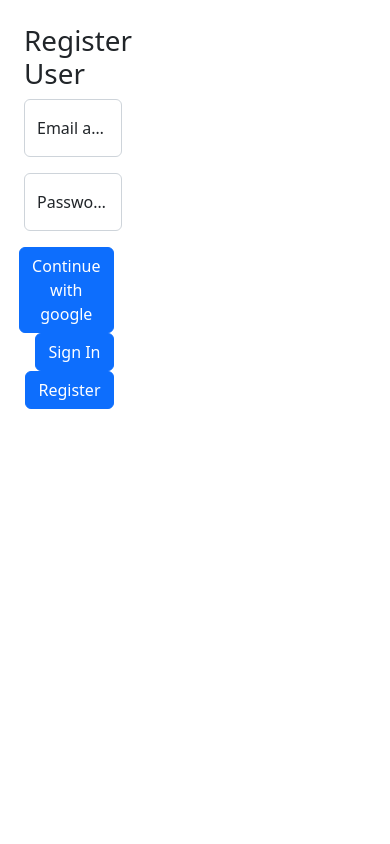
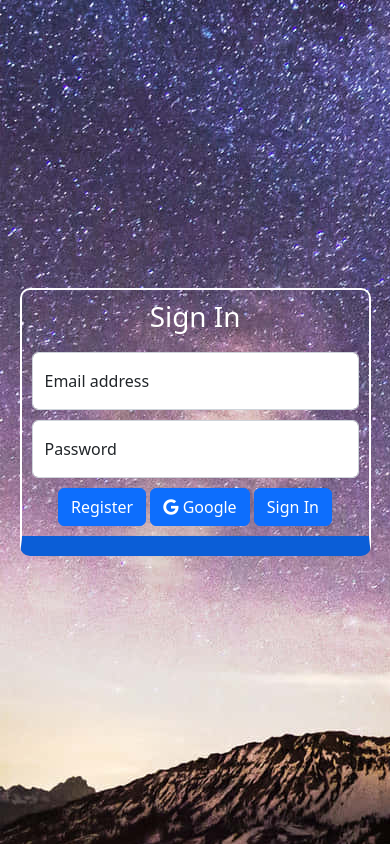
Before and after one commit to bilal-akmal-2004/login-SignIn-with-firebase, a plain HTML site: page signIn/sigIn.html in a window 390 px wide. Drawn offline with nearby package versions, Linux system fonts and the light colour scheme.

Commit message:
Signout function addded and css/responsiveness, and some more issues fixed.

```diff
--- /dev/null
+++ b/home/homeStyle.css
@@ -0,0 +1,34 @@
+body{
+    margin: 0px;
+    padding: 0px;
+    display: flex;
+      align-items: center;
+      justify-content: center;
+      height: 100vh;
+      gap: 20px;
+      text-align: center;
+      background-image: url(../pics/cover3.jpg);
+}
+#mainDiv{
+    border: 2px solid rgb(255, 255, 255);
+    padding: 10px;
+    border-radius: 10px;
+    border-bottom: 10px solid #0B5ED7;
+}
+h1{
+    color: white;
+}
+/* query here */
+@media (max-width: 522px) {
+    #mainDiv{
+        padding: 5px;
+    }
+    h1{
+        font-size: 25px;
+    }
+  }
+  @media (max-width: 428px) {
+    h1{
+        font-size: 20px;
+    }
+  }
--- a/signIn/sigIn.html
+++ b/signIn/sigIn.html
@@ -10,11 +10,19 @@
       integrity="sha384-rbsA2VBKQhggwzxH7pPCaAqO46MgnOM80zW1RWuH61DGLwZJEdK2Kadq2F9CUG65"
       crossorigin="anonymous"
     />
+    <link
+      rel="stylesheet"
+      href="https://cdnjs.cloudflare.com/ajax/libs/font-awesome/6.7.2/css/all.min.css"
+      integrity="sha512-Evv84Mr4kqVGRNSgIGL/F/aIDqQb7xQ2vcrdIwxfjThSH8CSR7PBEakCr51Ck+w+/U6swU2Im1vVX0SVk9ABhg=="
+      crossorigin="anonymous"
+      referrerpolicy="no-referrer"
+    />
+    <link rel="stylesheet" href="signInStyle.css" />
   </head>
   <body>
-    <form id="mainForm" class="w-25 m-4">
-      <h1>Register User</h1>
-      <div class="form-floating mb-3">
+    <form id="mainForm">
+      <h1 style="color: white">Sign In</h1>
+      <div class="form-floating">
         <input
           type="email"
           class="form-control"
@@ -23,7 +31,7 @@
         />
         <label for="floatingInput">Email address</label>
       </div>
-      <div class="form-floating mb-3">
+      <div class="form-floating">
         <input
           type="password"
           class="form-control"
@@ -32,26 +40,15 @@
         />
         <label for="floatingPassword">Password</label>
       </div>
-      <button
-        type="button"
-        id="google-login"
-        class="btn btn-primary me-2"
-        style="float: right"
-      >
-        Continue with google
-      </button>
-      <button type="submit" class="btn btn-primary me-2" style="float: right">
-        Sign In
-      </button>
-      <a href="../index.html"
-        ><button
-          type="button"
-          class="btn btn-primary me-2"
-          style="float: right"
+      <div>
+        <a href="../index.html"
+          ><button type="button" class="btn btn-primary">Register</button></a
         >
-          Register
-        </button></a
-      >
+        <button type="button" id="google-login" class="btn btn-primary">
+          <i class="fa-brands fa-google"></i> Google
+        </button>
+        <button type="submit" class="btn btn-primary">Sign In</button>
+      </div>
     </form>
     <script
       src="https://cdn.jsdelivr.net/npm/bootstrap@5.2.3/dist/js/bootstrap.bundle.min.js"
--- /dev/null
+++ b/signIn/signInStyle.css
@@ -0,0 +1,41 @@
+body{
+    margin: 0px;
+    padding: 0px;
+    display: flex;
+      height: 100vh;
+      justify-content: center;
+      align-items: center;
+      text-align: center;
+      background-image: url(../pics/cover2.jpg);
+}
+form{
+    display: flex;
+    flex-direction: column;
+    gap: 10px;
+    border: 2px solid rgb(255, 255, 255);
+        border-radius: 10px;
+        padding: 10px;
+        border-bottom: 20px solid #0b5ed7;
+        width: 30%;
+}
+/* query her  */
+@media (max-width: 1216px) {
+  form{
+      width: 40%;
+  }
+}
+@media (max-width: 898px) {
+  form{
+      width: 60%;
+  }
+}
+@media (max-width: 876px) {
+    form{
+        width: 70%;
+    }
+  }
+  @media (max-width: 462px) {
+    form{
+        width: 90%;
+    }
+  }
--- /dev/null
+++ b/style.css
@@ -0,0 +1,31 @@
+body{
+ margin: 0px;
+ padding: 0px;
+ text-align: center;
+ display: flex;
+    height: 100vh;
+    justify-content: center;
+    align-items: center;
+    background-image: url(pics/cover.jpg);
+}
+form{
+    border: 2px solid rgb(255, 255, 255);
+    border-radius: 10px;
+    padding: 10px;
+    border-bottom: 20px solid #0b5ed7;
+    display: flex;
+    gap: 10px;
+    flex-direction: column;
+    width: 50%;
+}
+/* query her  */
+@media (max-width: 876px) {
+    form{
+        width: 70%;
+    }
+  }
+  @media (max-width: 462px) {
+    form{
+        width: 90%;
+    }
+  }
```
Also changed, not shown: app.js (+35 -35 lines), home/home.html (+7 -11 lines), home/home.js (+69 -6 lines), index.html (+22 -25 lines), pics/cover.jpg (added), pics/cover2.jpg (added), pics/cover3.jpg (added).
